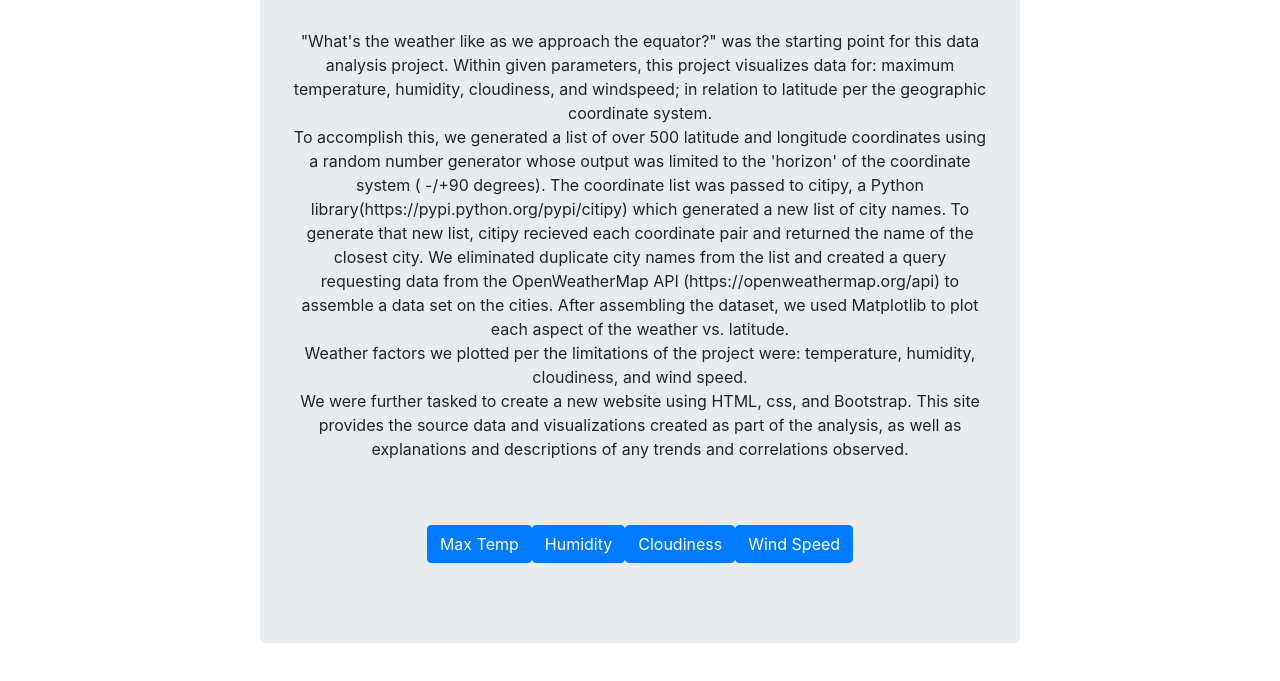
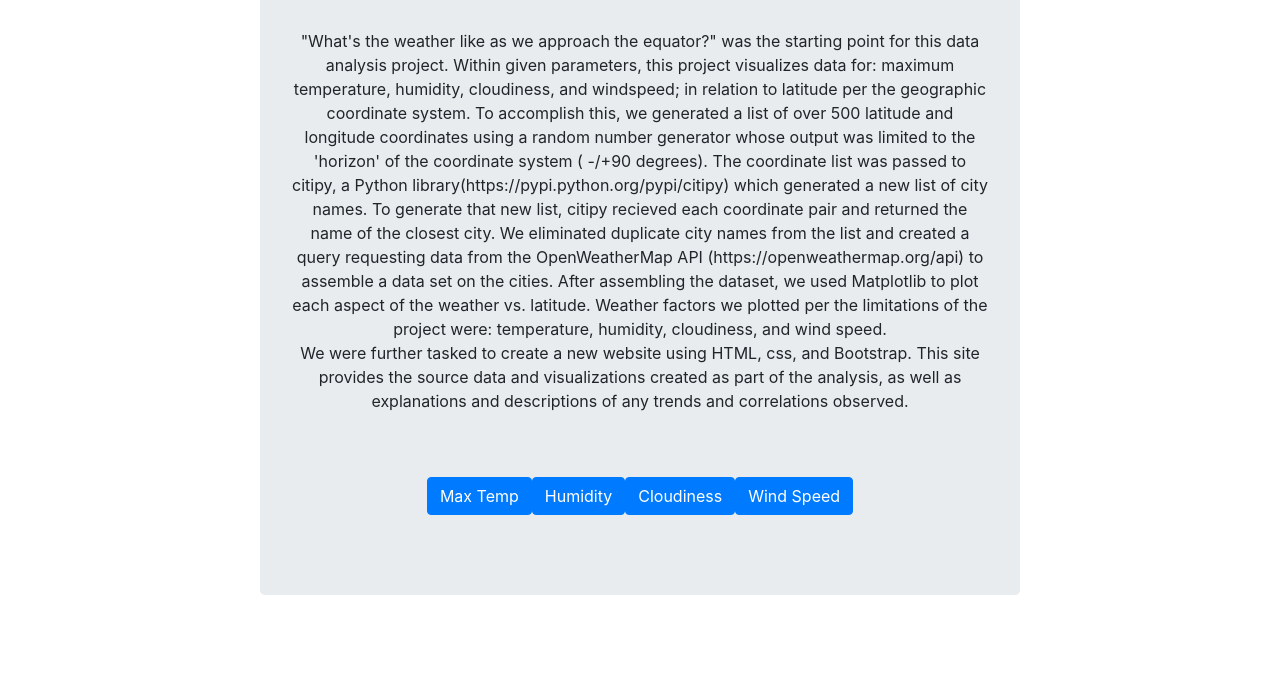
Before and after one commit to adrianvtx/Weather_Analysis, a plain HTML site: page index.html in a window 1280 px wide. Shown: the part 191-872 px from the top of the page. After the commit the page ends 838 px from the top, so only its background shows below. Drawn offline with Linux system fonts and the light colour scheme.

```diff
--- a/index.html
+++ b/index.html
@@ -32,8 +32,8 @@
     <div id="jumbo">
         <div class="jumbotron">
             <h1>Latitude vs. X<br></h1>
-            <p><br> "What's the weather like as we approach the equator?" was the starting point for this data analysis project. Within given parameters, this project visualizes data for: maximum temperature, humidity, cloudiness, and windspeed; in relation to latitude per the geographic coordinate system.<br>To accomplish this, we generated a list of over 500 latitude and longitude coordinates using a random number generator whose output was limited to the 'horizon' of the coordinate system ( -/+90 degrees). The coordinate list was passed to citipy, a Python library(https://pypi.python.org/pypi/citipy) which generated a new list of city names. To generate that new list, citipy recieved each coordinate pair and returned the name of the closest city.  We eliminated duplicate city names from the list and created a query requesting data from the OpenWeatherMap API (https://openweathermap.org/api) to assemble a data set on the cities. After assembling
-                the dataset, we used Matplotlib to plot each aspect of the weather vs. latitude.<br>Weather factors we plotted per the limitations of the project were: temperature, humidity, cloudiness, and wind speed.<br>
+            <p><br> "What's the weather like as we approach the equator?" was the starting point for this data analysis project. Within given parameters, this project visualizes data for: maximum temperature, humidity, cloudiness, and windspeed; in relation to latitude per the geographic coordinate system. To accomplish this, we generated a list of over 500 latitude and longitude coordinates using a random number generator whose output was limited to the 'horizon' of the coordinate system ( -/+90 degrees). The coordinate list was passed to citipy, a Python library(https://pypi.python.org/pypi/citipy) which generated a new list of city names. To generate that new list, citipy recieved each coordinate pair and returned the name of the closest city.  We eliminated duplicate city names from the list and created a query requesting data from the OpenWeatherMap API (https://openweathermap.org/api) to assemble a data set on the cities. After assembling
+                the dataset, we used Matplotlib to plot each aspect of the weather vs. latitude. Weather factors we plotted per the limitations of the project were: temperature, humidity, cloudiness, and wind speed.<br>
                 We were further tasked to create a new website using HTML, css, and Bootstrap. This site provides the source data and visualizations created
                 as part of the analysis, as well as explanations and descriptions of any trends and correlations observed.<br><br><br></p>
             <p><a class="btn btn-primary" role="button" href="Max%20Temp.html">Max Temp</a><a class="btn btn-primary" role="button" href="humidity.html">Humidity</a><a class="btn btn-primary" role="button" href="cloudiness.html">Cloudiness</a><a class="btn btn-primary"
```
